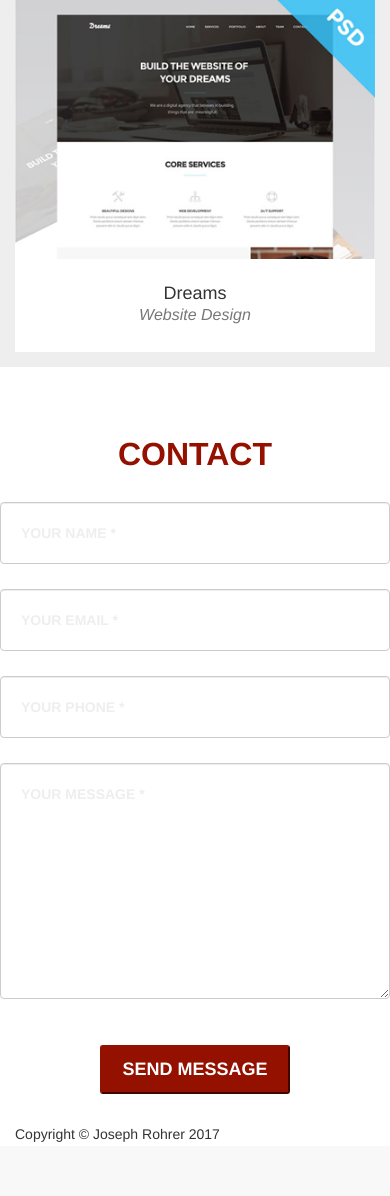
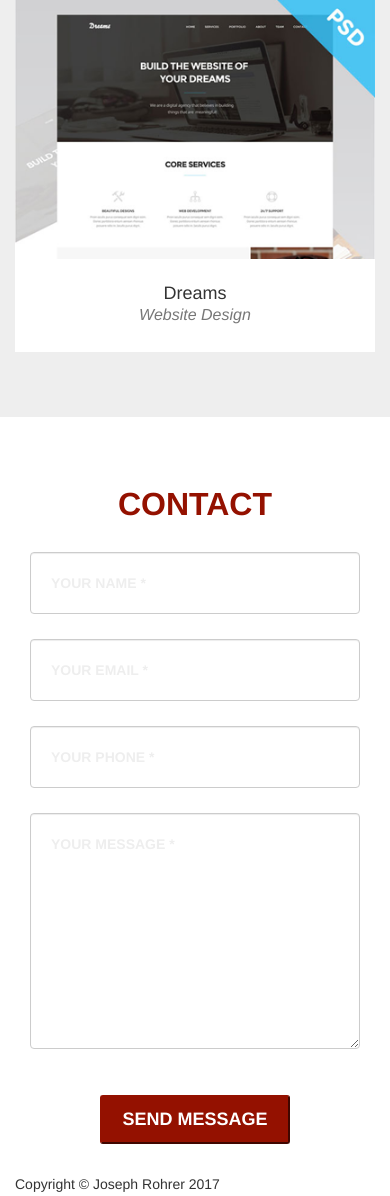
Before and after one commit to josephrohrer/personal-website, a PHP site: page / in a window 390 px wide. Shown: the part 3044-4240 px from the top of the page. Before the commit the page ends 4186 px from the top, so only its background shows below. Run offline with PHP 8.4, Linux system fonts and the light colour scheme; some libraries are stand-ins or nearby versions.

Commit message:
Added padding for contact and portfolio section.

```diff
--- a/public_html/css/scrolling-nav.css
+++ b/public_html/css/scrolling-nav.css
@@ -50,6 +50,7 @@ of those sections to manage the look and feel of the site. */
 .portfolio-section {
 	/**height: 100%;**/
 	padding-top: 50px;
+	padding-bottom: 50px;
 	text-align: center;
 	background: #eee;
 }
@@ -61,3 +62,10 @@ of those sections to manage the look and feel of the site. */
 	text-align: center;
 	background: #fff;
 }
+
+@media (max-width: 767px) {
+	.contact-section {
+		padding-right: 30px;
+		padding-left: 30px;
+	}
+}
```
